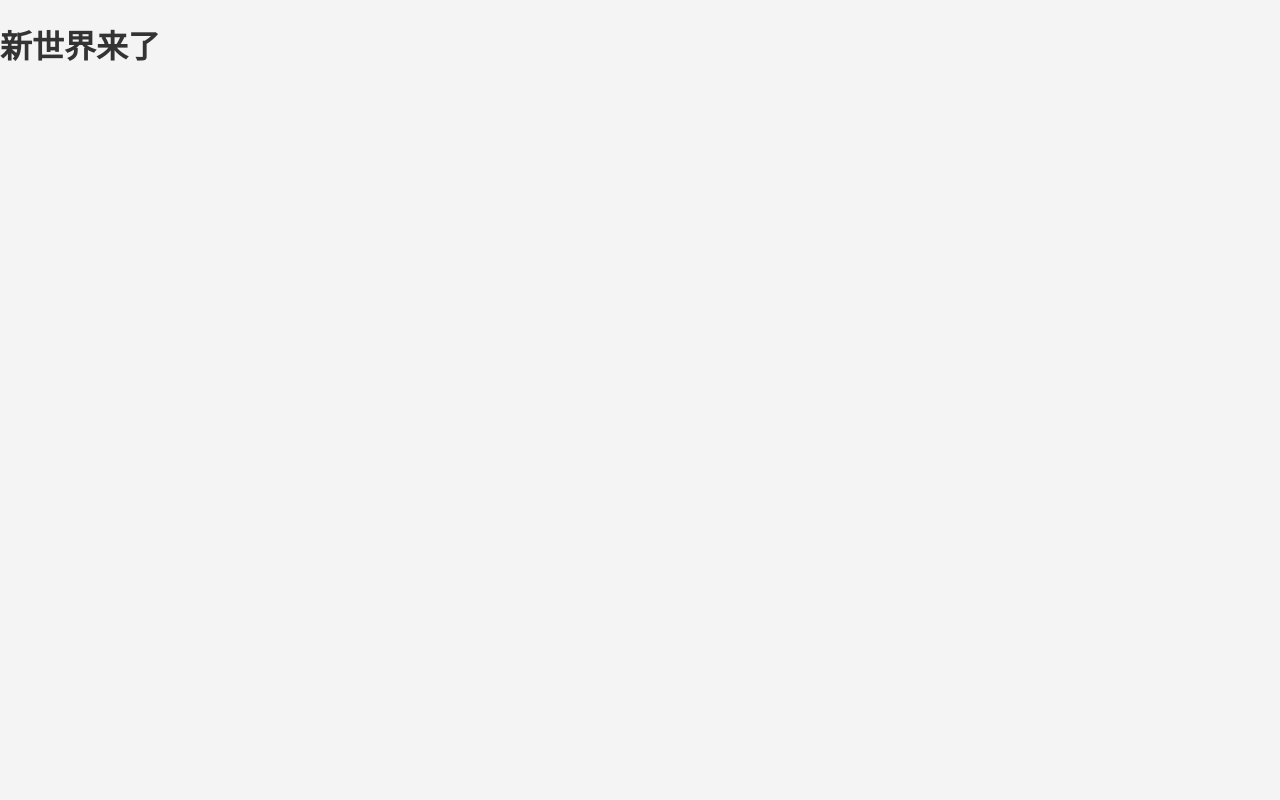
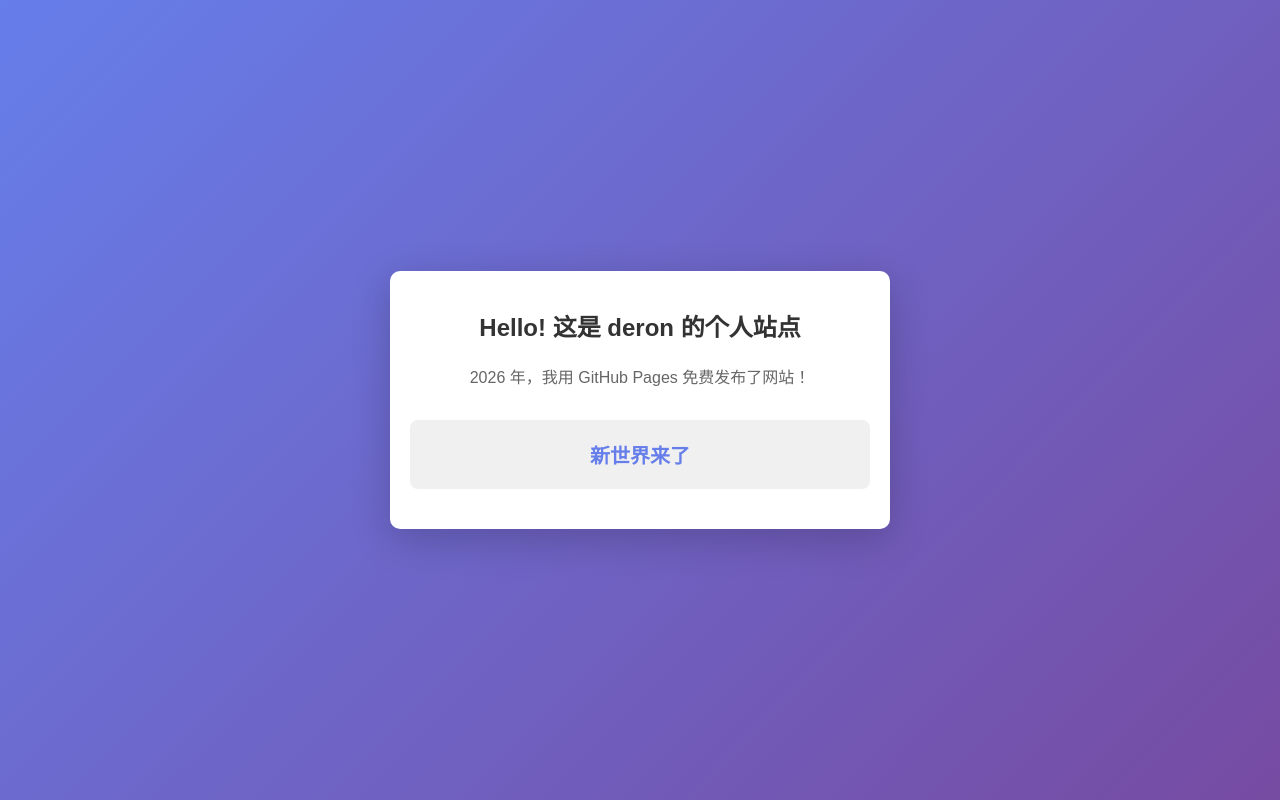
Before and after one commit to Deron2026/Deron2026.github.io, a plain HTML site: page index.html in a window 1280 px wide. Drawn offline with Linux system fonts and the light colour scheme.

Commit message:
Update index.html with new content

```diff
--- a/index.html
+++ b/index.html
@@ -1,22 +1,85 @@
 <!DOCTYPE html>
-<html lang="en">
+<html>
 <head>
   <meta charset="UTF-8">
   <meta name="viewport" content="width=device-width, initial-scale=1.0">
-    <title>Document</title>
+  <title>我的第一个 GitHub 网站</title>
   <style>
+    * {
+      margin: 0;
+      padding: 0;
+      box-sizing: border-box;
+    }
+
     body {
       font-family: Arial, sans-serif;
-            margin: 0;
-            padding: 0;
-            background-color: #f4f4f4;
+      background: linear-gradient(135deg, #667eea 0%, #764ba2 100%);
+      min-height: 100vh;
+      display: flex;
+      align-items: center;
+      justify-content: center;
+      padding: 20px;
     }
+
+    .container {
+      background: white;
+      border-radius: 10px;
+      box-shadow: 0 10px 40px rgba(0, 0, 0, 0.2);
+      padding: 40px 20px;
+      max-width: 500px;
+      width: 100%;
+      text-align: center;
+    }
+
     h1 {
       color: #333;
+      font-size: 24px;
+      margin-bottom: 20px;
+      line-height: 1.4;
+    }
+
+    p {
+      color: #666;
+      font-size: 16px;
+      margin-bottom: 20px;
+      line-height: 1.6;
+    }
+
+    .highlight {
+      color: #667eea;
+      font-size: 20px;
+      font-weight: bold;
+      margin-top: 30px;
+      padding: 20px;
+      background: #f0f0f0;
+      border-radius: 8px;
+    }
+
+    @media (max-width: 480px) {
+      .container {
+        padding: 30px 15px;
+      }
+
+      h1 {
+        font-size: 20px;
+      }
+
+      p {
+        font-size: 14px;
+      }
+
+      .highlight {
+        font-size: 18px;
+        padding: 15px;
+      }
     }
   </style>
 </head>
 <body>
-    <h1>新世界来了</h1>
+  <div class="container">
+    <h1>Hello! 这是 deron 的个人站点</h1>
+    <p>2026 年，我用 GitHub Pages 免费发布了网站！</p>
+    <div class="highlight">新世界来了</div>
+  </div>
 </body>
 </html>
```
Lines whose indentation alone changed are shown as unchanged.
